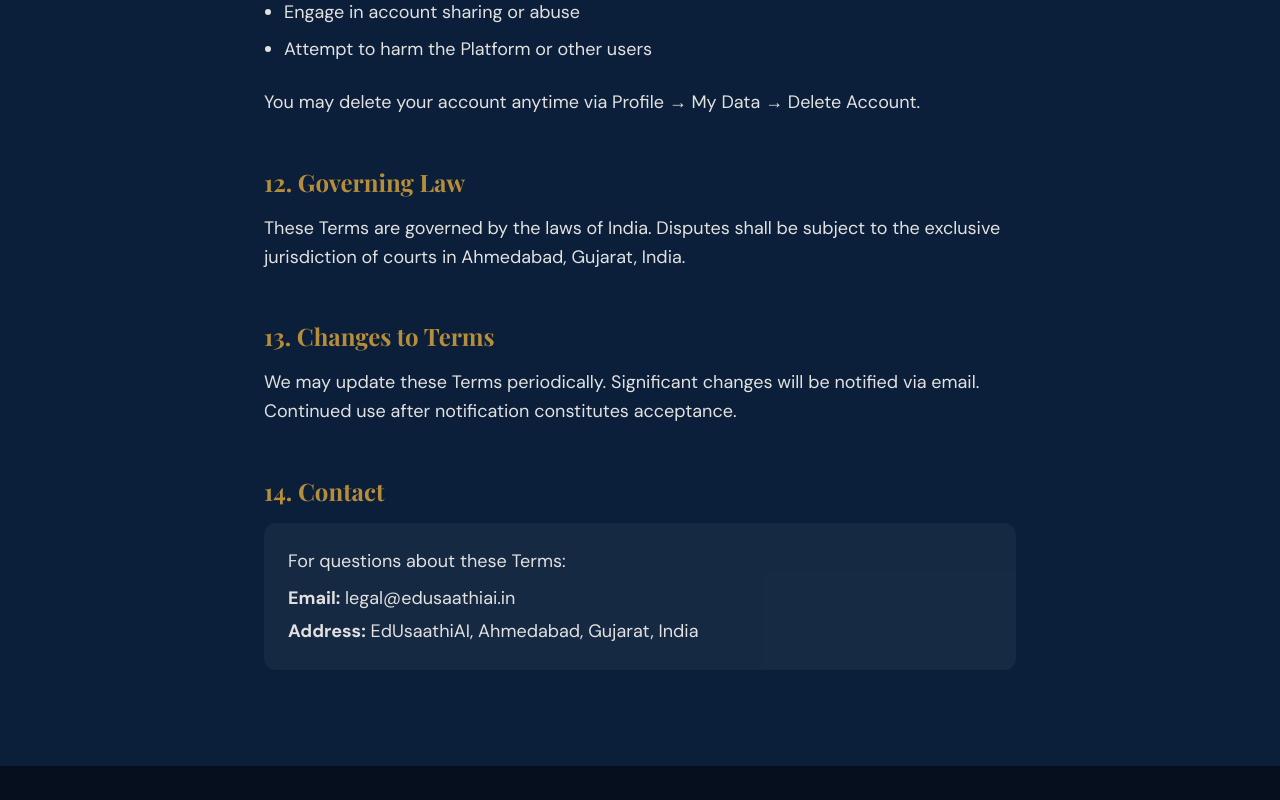
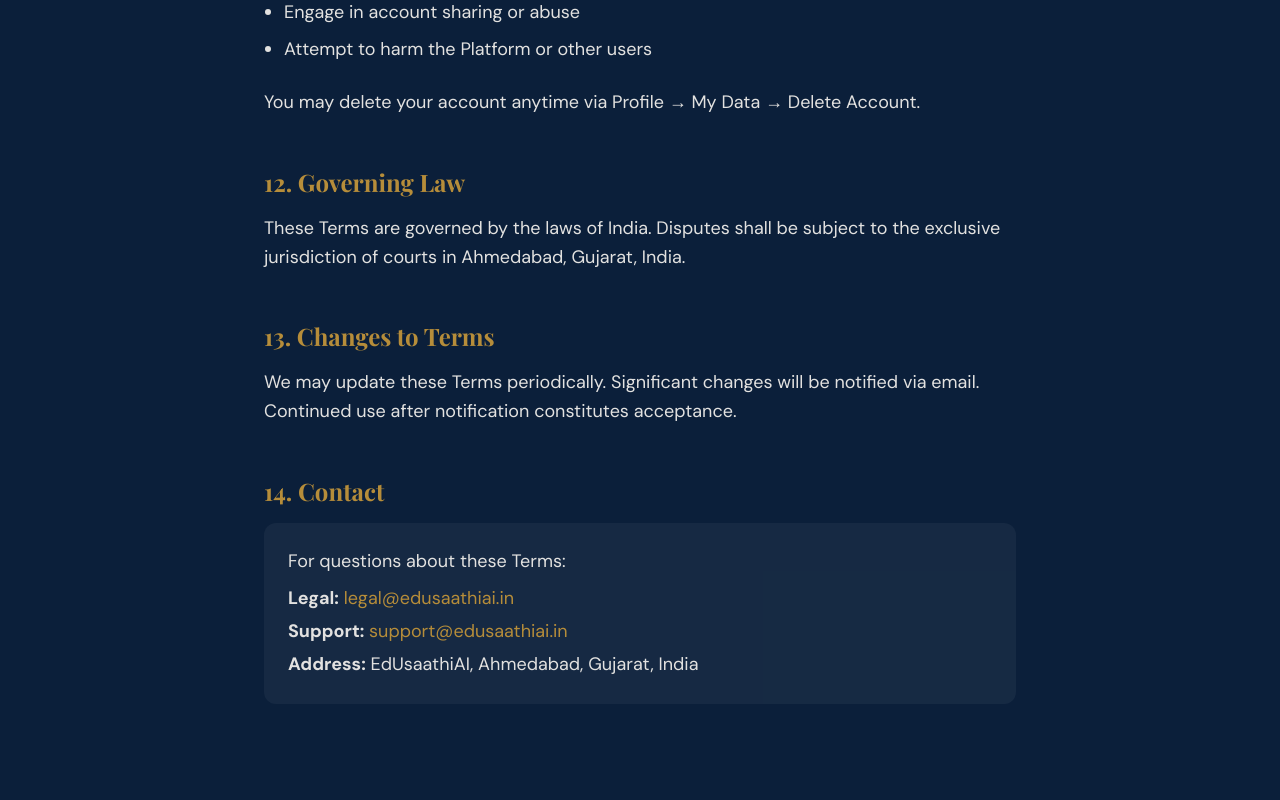
Before and after one commit to edusaathiaiin-ai/Main, a Next.js app in the folder website/: page /terms in a window 1280 px wide. Shown: the part 4256-5056 px from the top of the page. Before the commit the page ends 5022 px from the top, so only its background shows below. Built offline with nearby package versions, Linux system fonts and the light colour scheme; no server answers; a web font is replaced by a local one.

Commit message:
feat: all email CTAs wired to Google Workspace addresses — clickable mailto links

```diff
--- a/website/src/app/page.tsx
+++ b/website/src/app/page.tsx
@@ -285,7 +285,18 @@
         <p style={{ marginTop:'20px', fontSize:'13px', color:'rgba(255,255,255,0.25)' }}>No credit card. No commitment. Just your Saathi.</p>
       </section>
 
-      {/* ── Footer ─────────────────────────────────────────────────────── */}
+      {/* ── Contact strip ───────────────────────────────────────────── */}
+      <div style={{ textAlign: 'center', padding: '40px 48px', borderTop: '0.5px solid rgba(255,255,255,0.06)' }}>
+        <p style={{ fontSize: '13px', color: 'rgba(255,255,255,0.35)', marginBottom: '8px' }}>Questions? We&apos;re real people.</p>
+        <p style={{ fontSize: '14px', color: 'rgba(255,255,255,0.5)', margin: 0 }}>
+          <a href="mailto:support@edusaathiai.in" style={{ color: '#C9993A', textDecoration: 'none' }}>support@edusaathiai.in</a>
+          <span style={{ margin: '0 16px', opacity: 0.3 }}>·</span>
+          <a href="mailto:info@edusaathiai.in" style={{ color: 'rgba(255,255,255,0.4)', textDecoration: 'none' }}>info@edusaathiai.in</a>
+          <span style={{ marginLeft: '8px', fontSize: '12px', color: 'rgba(255,255,255,0.25)' }}>(partnerships)</span>
+        </p>
+      </div>
+
+      {/* ── Footer ─────────────────────────────────────────────────────────── */}
       <footer className="land-footer">
         <div>
           <div className="footer-logo">EdU<span>saathi</span>AI</div>
--- a/website/src/app/privacy/page.tsx
+++ b/website/src/app/privacy/page.tsx
@@ -76,7 +76,7 @@
           <ul className="list-disc pl-5 mt-4 space-y-2">
             <li><strong>Data Fiduciary:</strong> EdUsaathiAI, Ahmedabad</li>
             <li><strong>Grievance Officer:</strong> Jaydeep Buch</li>
-            <li><strong>Email:</strong> privacy@edusaathiai.in</li>
+            <li><strong>Email:</strong> <a href="mailto:privacy@edusaathiai.in" style={{ color: '#C9993A' }}>privacy@edusaathiai.in</a></li>
             <li><strong>Response Time:</strong> Within 30 days</li>
           </ul>
 
@@ -176,7 +176,7 @@
           <p>You can withdraw consent for data processing. This will result in account deactivation. <br/>Go to: Profile &rarr; My Data &rarr; Manage Consent</p>
 
           <SubHeading>Right to Grievance Redressal (Section 13)</SubHeading>
-          <p>If you believe your rights have been violated: <br/>Email: privacy@edusaathiai.in <br/>We will respond within 30 days.</p>
+          <p>If you believe your rights have been violated: <br/>Email: <a href="mailto:privacy@edusaathiai.in" style={{ color: '#C9993A' }}>privacy@edusaathiai.in</a> <br/>We will respond within 30 days.</p>
 
           <SubHeading>Right to Data Portability</SubHeading>
           <p>You can download all your data as a JSON file. <br/>Go to: Profile &rarr; My Data &rarr; Download My Data</p>
@@ -192,16 +192,7 @@
           </ul>
 
           <Heading id="ai-disclosure">7. AI Processing Disclosure</Heading>
-          <p>Your messages are processed by:</p>
-          <ul className="list-disc pl-5 space-y-2">
-            <li><strong>Anthropic Claude API</strong> (Bot 3, Bot 4)</li>
-            <li><strong>Groq API with Llama</strong> (Bot 1, Bot 2, Bot 5)</li>
-          </ul>
-          <p>
-            Your messages are sent to these services to generate responses. We do not use your
-            conversations to train AI models. System prompts containing your soul profile
-            are never sent to the client device.
-          </p>
+          <p>Your messages are processed by AI models to generate educational responses. We use a chain of providers including Claude (Anthropic), Gemini (Google), Grok (xAI), and Groq, selected automatically based on availability. We do not use your conversations to train AI models. System prompts containing your soul profile are never sent to the client device.</p>
 
           <Heading id="children">8. Children's Privacy</Heading>
           <p>
@@ -261,12 +252,13 @@
           <div className="p-6 rounded-xl mt-4" style={{ background: 'rgba(255,255,255,0.05)' }}>
             <ul className="space-y-2 mb-4">
               <li><strong>Grievance Officer:</strong> Jaydeep Buch</li>
-              <li><strong>Email:</strong> privacy@edusaathiai.in</li>
+              <li><strong>Email:</strong> <a href="mailto:privacy@edusaathiai.in" style={{ color: '#C9993A' }}>privacy@edusaathiai.in</a></li>
               <li><strong>Platform:</strong> EdUsaathiAI, Ahmedabad, Gujarat, India</li>
               <li><strong>Response time:</strong> Within 30 days of receipt</li>
             </ul>
             <p>To exercise any of your rights, visit: <code>Profile &rarr; My Data</code></p>
-            <p>Or email us at privacy@edusaathiai.in</p>
+            <p>Or email us at <a href="mailto:privacy@edusaathiai.in" style={{ color: '#C9993A' }}>privacy@edusaathiai.in</a></p>
+            <p>General support: <a href="mailto:support@edusaathiai.in" style={{ color: '#C9993A' }}>support@edusaathiai.in</a></p>
           </div>
 
         </div>
--- a/website/src/app/terms/page.tsx
+++ b/website/src/app/terms/page.tsx
@@ -210,7 +210,8 @@
           <Heading id="contact">14. Contact</Heading>
           <div className="p-6 rounded-xl mt-4" style={{ background: 'rgba(255,255,255,0.05)' }}>
             <p className="mb-2">For questions about these Terms:</p>
-            <p className="mb-1"><strong>Email:</strong> legal@edusaathiai.in</p>
+            <p className="mb-1"><strong>Legal:</strong> <a href="mailto:legal@edusaathiai.in" style={{ color: '#C9993A' }}>legal@edusaathiai.in</a></p>
+            <p className="mb-1"><strong>Support:</strong> <a href="mailto:support@edusaathiai.in" style={{ color: '#C9993A' }}>support@edusaathiai.in</a></p>
             <p><strong>Address:</strong> EdUsaathiAI, Ahmedabad, Gujarat, India</p>
           </div>
         </div>
```
